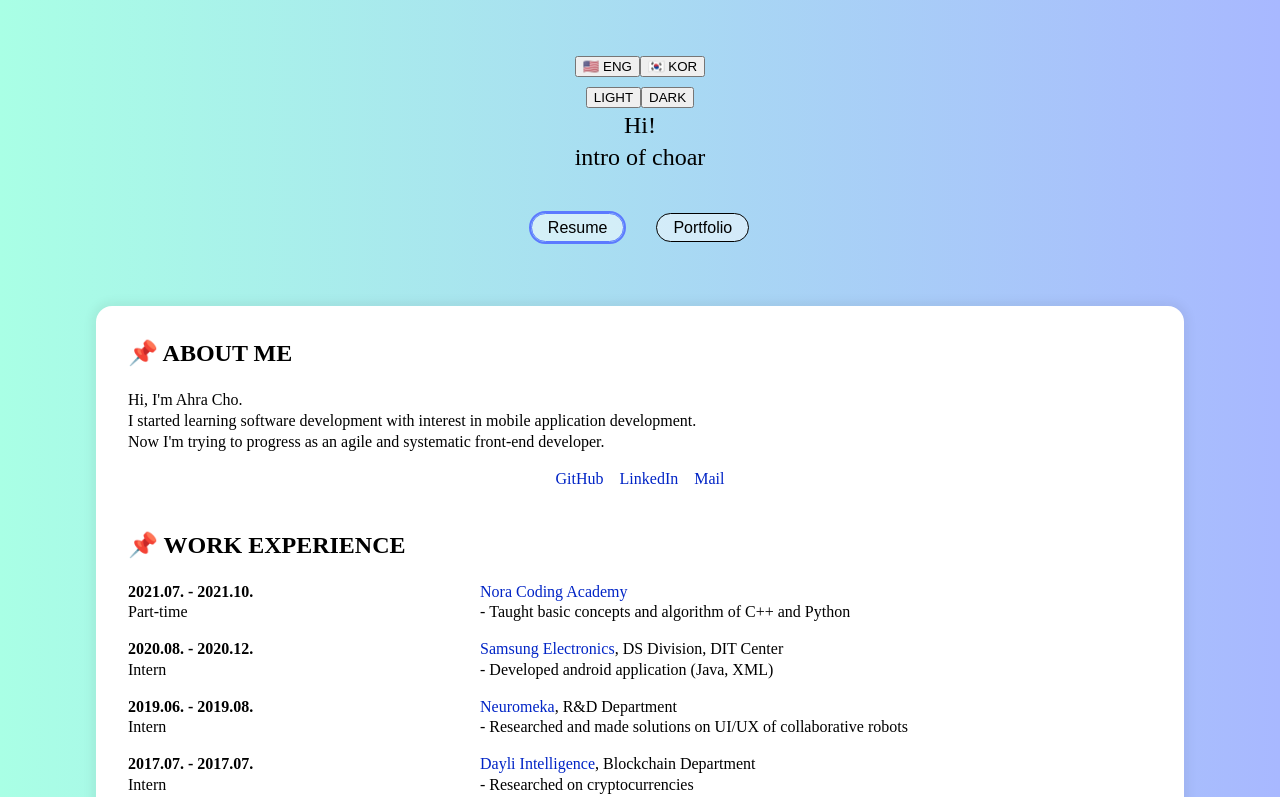
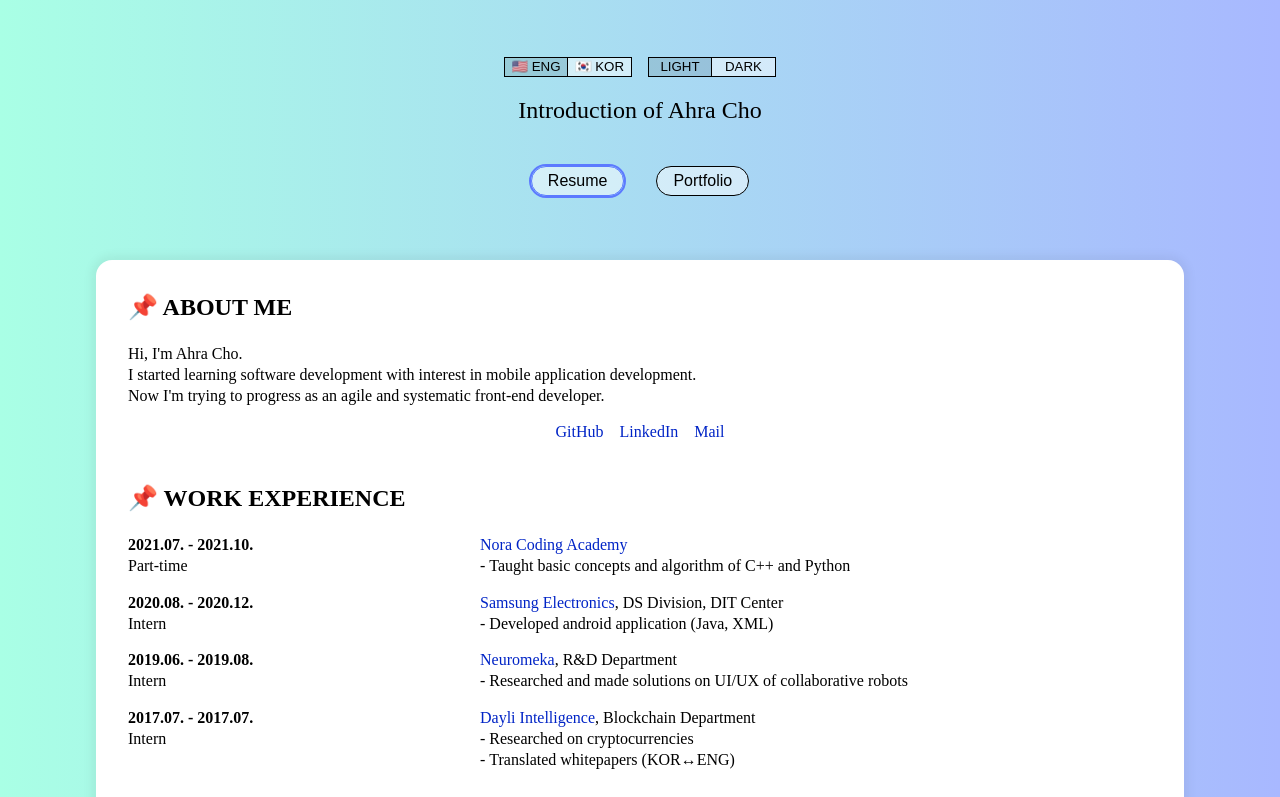
Before and after one commit to choar816/intro-choar, a React app: page / in a window 1280 px wide. Shown: the top 797 px of the page. Built offline with nearby package versions, Linux system fonts and the light colour scheme.

Commit message:
Edit: header in main layout

```diff
--- a/src/App.css
+++ b/src/App.css
@@ -57,6 +57,10 @@ body {
   text-align: center;
 }
 
+header p {
+  margin-top: 1rem;
+}
+
 .container footer {
   padding-bottom: 2rem;
   text-align: center;
--- a/src/App.jsx
+++ b/src/App.jsx
@@ -42,6 +42,29 @@ const TabContainer = styled.div`
   }
 `;
 
+const SettingContainer = styled.div`
+  article {
+    display: inline-block;
+    & + article {
+      margin-left: 1rem;
+    }
+  }
+
+  button {
+    width: 4rem;
+    border: 1px solid #000;
+    background-color: rgba(255, 255, 255, 0.5);
+    line-height: 1rem;
+    & + button {
+      border-left: none;
+    }
+  }
+
+  .on {
+    background-color: rgba(0, 0, 0, 0.1);
+  }
+`;
+
 const MainContainer = styled.div`
   padding: 2rem;
   margin: 2rem;
@@ -60,19 +83,20 @@ const MainContainer = styled.div`
 function App() {
   const [tabIdx, setTabIdx] = useState(0);
   const lang = useSelector((state) => state.lang);
-  // const dark = useSelector((state) => state.dark);
+  const dark = useSelector((state) => state.dark);
   const dispatch = useDispatch();
 
   return (
     <div className="container">
       <header>
-        <section>
+        <SettingContainer>
           <article className="container-lang">
             <button
               type="button"
               onClick={() => {
                 dispatch({ type: 'LANG_TO_EN' });
               }}
+              className={`${lang === 'EN' ? 'on' : ''}`}
             >
               🇺🇸 ENG
             </button>
@@ -81,6 +105,7 @@ function App() {
               onClick={() => {
                 dispatch({ type: 'LANG_TO_KO' });
               }}
+              className={`${lang === 'KO' ? 'on' : ''}`}
             >
               🇰🇷 KOR
             </button>
@@ -91,6 +116,7 @@ function App() {
               onClick={() => {
                 dispatch({ type: 'LIGHT' });
               }}
+              className={`${dark ? '' : 'on'}`}
             >
               LIGHT
             </button>
@@ -99,16 +125,13 @@ function App() {
               onClick={() => {
                 dispatch({ type: 'DARK' });
               }}
+              className={`${dark ? 'on' : ''}`}
             >
               DARK
             </button>
           </article>
-        </section>
-        <p>
-          Hi!
-          <br />
-          intro of choar
-        </p>
+        </SettingContainer>
+        <p>Introduction of Ahra Cho</p>
       </header>
       <TabContainer>
         {tabContents(lang).map((val, idx) => (
@@ -122,7 +145,9 @@ function App() {
         ))}
       </TabContainer>
 
-      <MainContainer>{tabContents(lang)[tabIdx].content}</MainContainer>
+      <MainContainer>
+        {tabContents(lang)[tabIdx].content}
+      </MainContainer>
 
       <footer>Ahra Cho ⓒ 2022 All rights reserved.</footer>
     </div>
```
